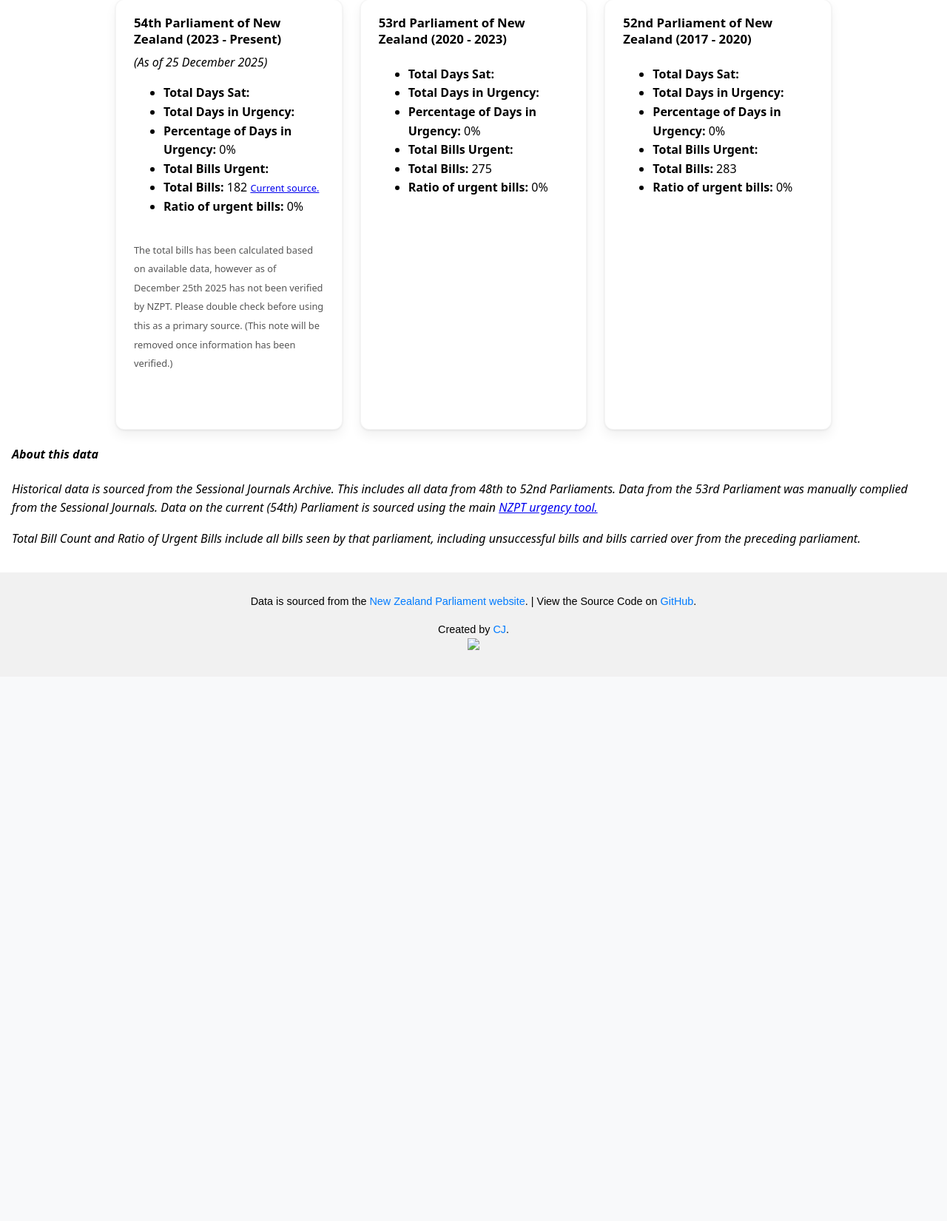
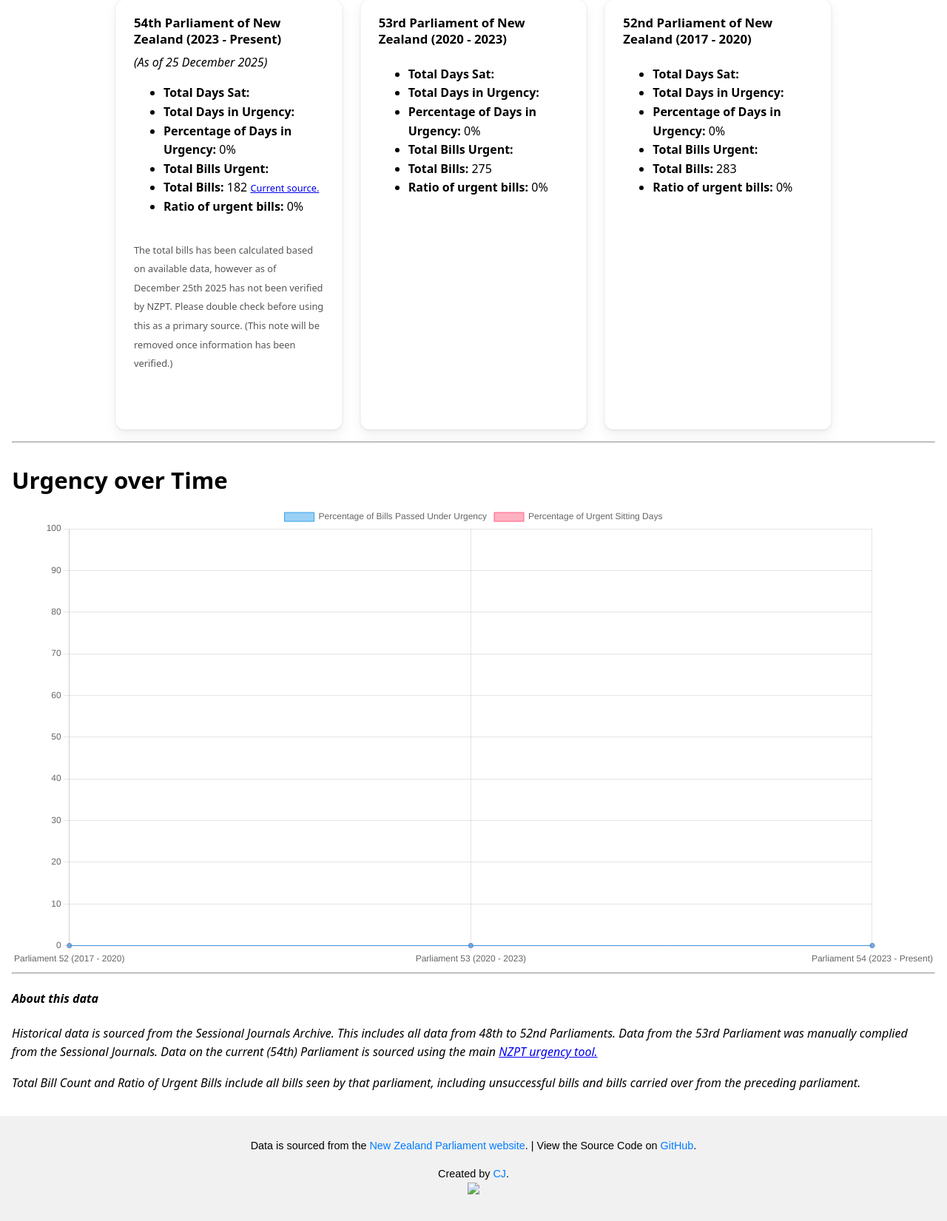
Before and after one commit to ItsHammy/nzpt-urgency, a PHP site: page /historical in a window 1280 px wide. Shown: the part 465-2116 px from the top of the page at 74% size. Before the commit the page ends 1344 px from the top, so only its background shows below. Run offline with PHP 8.4, Linux system fonts and the light colour scheme; some libraries are stand-ins or nearby versions.

Commit message:
Graph added to Historical Data

```diff
--- a/web/historical/index.php
+++ b/web/historical/index.php
@@ -67,6 +67,8 @@ $PAGE_UPDATED = "December 25th 2025";
     <meta property="og:image" content="https://nzpt.cjs.nz/assets/nzpt-bannertype.png">
     <!-- Privacy Analytics -->
      <script defer src="https://cloud.umami.is/script.js" data-website-id="1492dd3b-f626-44b3-a8d5-b074177af097"></script>
+    <!-- Charts.js -->
+     <script src="https://cdn.jsdelivr.net/npm/chart.js"></script>
 </head>
 <body>
     <header>
@@ -124,7 +126,13 @@ $PAGE_UPDATED = "December 25th 2025";
         </ul>
         </article>
 </div>
-<aside class="historical-stats__info">
+<hr>
+<div class="graph" id="graph">
+    <h2>Urgency over Time</h2>
+    <canvas id="urgencyRatio"></canvas>
+</div>
+<hr>
+<aside class="historical-stats__info" id="disclaimer">
     <h4>About this data</h4>
     <p>Historical data is sourced from the Sessional Journals Archive. This includes all data from 48th to 52nd Parliaments. Data from the 53rd Parliament was manually complied from the Sessional Journals. Data on the current (54th) Parliament is sourced using the main <a href="https://nzpt.cjs.nz">NZPT urgency tool.</a></p>
     <p>Total Bill Count and Ratio of Urgent Bills include all bills seen by that parliament, including unsuccessful bills and bills carried over from the preceding parliament.</p>
@@ -136,3 +144,33 @@ $PAGE_UPDATED = "December 25th 2025";
     </footer>
 </body>
 </html>
+<!-- CHART SCRIPT -->
+ <script>
+  const ctx = document.getElementById('urgencyRatio');
+
+  new Chart(ctx, {
+    type: 'line',
+    data: {
+      labels: ['Parliament 52 (2017 - 2020)', 'Parliament 53 (2020 - 2023)', 'Parliament 54 (2023 - Present)'],
+      datasets: [{
+        label: 'Percentage of Bills Passed Under Urgency',
+        data: [<?php echo $ratio_urgent_52; ?>, <?php echo $ratio_urgent_53; ?>, <?php echo $ratio_urgent_54; ?>],
+        borderWidth: 1
+      },
+    {
+        label: 'Percentage of Urgent Sitting Days',
+        data: [<?php echo $percent_urgency_52; ?>, <?php echo $percent_urgency_53; ?>, <?php echo $percent_urgency_54; ?>],
+        borderWidth: 1
+      }
+    ]
+    },
+    options: {
+      scales: {
+        y: {
+          beginAtZero: false,
+          max: 100
+        }
+      }
+    }
+  });
+</script>
```
